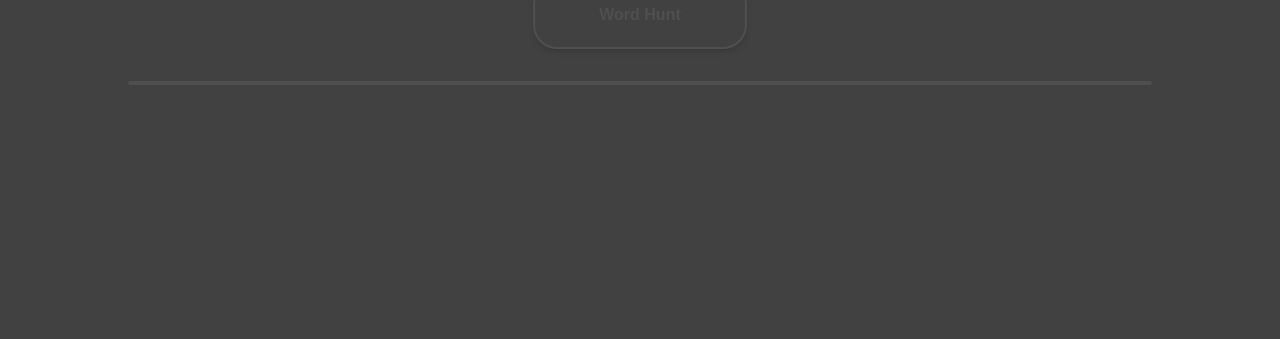
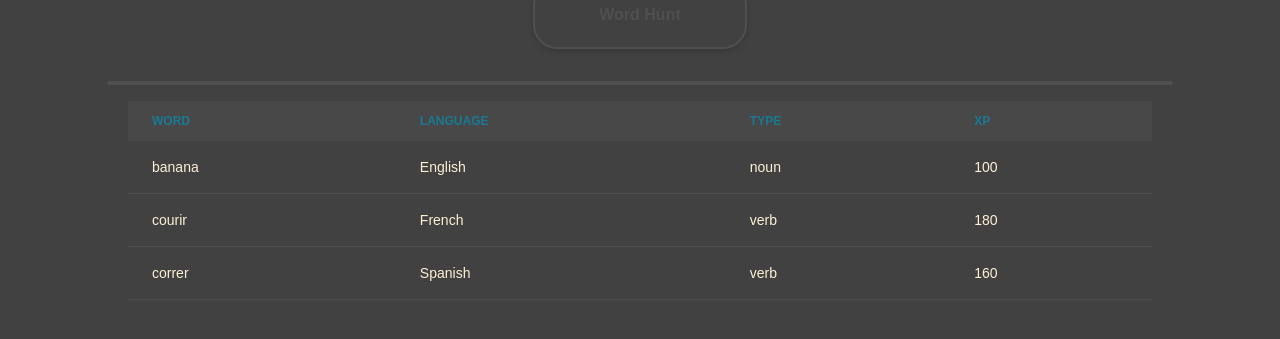
Before and after one commit to AdrakPro/word-hunter, a SvelteKit app: page / in a window 1280 px wide. Shown: the part 147-486 px from the top of the page. Built offline with nearby package versions, Linux system fonts and the light colour scheme.

Commit message:
Added HistoryTable component

```diff
--- /dev/null
+++ b/src/lib/dashboard/HistoryTable.svelte
@@ -0,0 +1,51 @@
+<script lang="ts">
+  import type { TableCell } from '$types/tableCell';
+
+  export let table_data: TableCell[] = [
+    {
+      word: 'banana',
+      language: 'English',
+      type: 'noun',
+      xp: 100
+    },
+    {
+      word: 'courir',
+      language: 'French',
+      type: 'verb',
+      xp: 180
+    },
+    {
+      word: 'correr',
+      language: 'Spanish',
+      type: 'verb',
+      xp: 160
+    }
+  ];
+</script>
+
+<div
+  class="flex relative justify-center items-center overflow-x-auto rounded-lg"
+>
+  <table
+    class="w-4/5 mt-4 text-sm text-left text-white rounded-lg"
+  >
+    <thead
+      class="text-xs text-primary-300 uppercase bg-gray-500"
+    >
+      <tr>
+        {#each Object.keys(table_data[0]) as column_heading}
+          <th class="px-6 py-3">{column_heading}</th>
+        {/each}
+      </tr>
+    </thead>
+    <tbody>
+      {#each Object.values(table_data) as row}
+        <tr class="border-b border-b-gray-400">
+          {#each Object.values(row) as cell}
+            <td class="px-6 py-4">{cell}</td>
+          {/each}
+        </tr>
+      {/each}
+    </tbody>
+  </table>
+</div>
--- a/src/lib/dashboard/WordHunterButton.svelte
+++ b/src/lib/dashboard/WordHunterButton.svelte
@@ -4,7 +4,6 @@
   const toggleButton = (): boolean => (is_on = !is_on);
 </script>
 
-<!-- todo Add transition animation for button hovering -->
 <div class="flex mb-8 justify-center">
   <button
     class="px-16 py-5 border-2 rounded-3xl font-semibold text-gray-400 border-gray-400 transition shadow-md"
--- a/src/routes/+page.svelte
+++ b/src/routes/+page.svelte
@@ -2,6 +2,7 @@
   import TaskComponent from '$lib/dashboard/Task.svelte';
   import TaskCarousel from '$lib/dashboard/TaskCarousel.svelte';
   import WordHunterButton from '$lib/dashboard/WordHunterButton.svelte';
+  import HistoryTable from '$lib/dashboard/HistoryTable.svelte';
   import { createTask } from '$factories/taskFactory';
   import type { Task } from '$types/task.ts';
 
@@ -26,5 +27,7 @@
 <section>
   <WordHunterButton is_on={false} />
 </section>
-<hr class="w-4/5 h-1 mx-auto bg-gray-400 border-0 rounded" />
-<section></section>
+<hr class="w-5/6 h-1 mx-auto bg-gray-400 border-0 rounded" />
+<section>
+  <HistoryTable />
+</section>
--- /dev/null
+++ b/src/types/tableCell.ts
@@ -0,0 +1,15 @@
+export type TableCell = {
+  word: string;
+  language: string;
+  type:
+    | 'noun'
+    | 'verb'
+    | 'adjective'
+    | 'adverb'
+    | 'pronoun'
+    | 'preposition'
+    | 'conjunction'
+    | 'interjection'
+    | 'article';
+  xp: number;
+};
--- a/src/types/task.ts
+++ b/src/types/task.ts
@@ -1,7 +1,7 @@
-export interface Task {
+export type Task = {
   task_text: string;
   xp: number;
   current_progress: number;
   max_progress: number;
   start_date: number;
-}
+};
```
Also changed, not shown: 1 other file (tests, documents, lock files or other folders).
